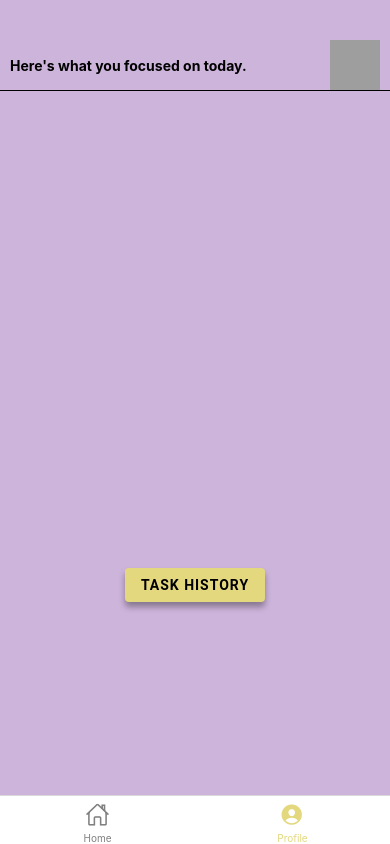
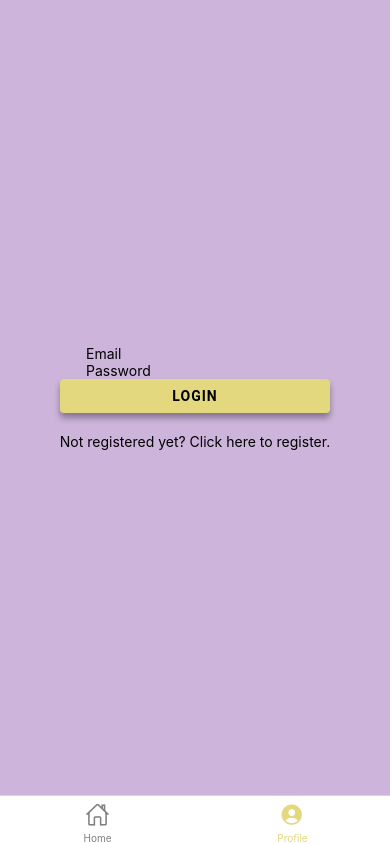
Before and after one commit to kcash-dev/BreakTime, a React Native app: screen /Profile in a window 390 px wide. Built offline with nearby package versions, Linux system fonts and the light colour scheme; grey boxes are pictures that could not be loaded; what expo-notifications would draw is missing.

Commit message:
added login and register

```diff
--- a/package.json
+++ b/package.json
@@ -22,7 +22,8 @@
     "react-native-safe-area-context": "3.2.0",
     "react-native-screens": "~3.4.0",
     "react-native-web": "~0.13.12",
-    "react-redux": "^7.2.5"
+    "react-redux": "^7.2.5",
+    "firebase": "8.2.3"
   },
   "devDependencies": {
     "@babel/core": "^7.9.0"
--- /dev/null
+++ b/src/screens/LoginScreen.js
@@ -0,0 +1,78 @@
+import React, { useState } from 'react'
+import { KeyboardAvoidingView, View, StyleSheet, Text, TextInput, Pressable } from 'react-native'
+import { ButtonComp } from '../components/Button';
+import { colors } from '../utils/Colors';
+
+const LoginScreen = () => {
+    const [ isRegistered, setIsRegistered ] = useState(true)
+    console.log(isRegistered)
+    return (
+        <KeyboardAvoidingView
+            style={ styles.container }
+            behavior="padding"
+        >
+           <View>
+               <TextInput
+                placeholder="Email"
+                // value={}
+                // onChangeText={text => }
+                style={ styles.input }
+               />
+               <TextInput
+                placeholder="Password"
+                // value={}
+                // onChangeText={text => }
+                style={ styles.input }
+                secureTextEntry
+               />
+           </View>
+           {
+               isRegistered ?
+               <View>
+                   <ButtonComp name="Login" />
+                    <Pressable
+                        style={({ pressed }) => ({
+                            opacity: pressed ?
+                                0.5
+                                :
+                                1
+                        })}
+                        onPress={() => setIsRegistered(false)}
+                    >
+                        <Text style={ styles.registeredText }>Not registered yet? Click here to register.</Text>
+                    </Pressable>
+               </View>
+               :
+               <View>
+                   <ButtonComp name="Register" />
+                    <Pressable
+                        style={({ pressed }) => ({
+                            opacity: pressed ?
+                                0.5
+                                :
+                                1
+                        })}
+                        onPress={() => setIsRegistered(true)}
+                    >
+                        <Text style={ styles.registeredText }>Already registered? Click here to log in.</Text>
+                    </Pressable>
+               </View>
+           }
+        </KeyboardAvoidingView>
+    )
+}
+
+export default LoginScreen
+
+const styles = StyleSheet.create({
+    container: {
+        flex: 1,
+        justifyContent: 'center',
+        alignItems: 'center',
+        backgroundColor: colors.primary
+    },
+    registeredText: {
+        textAlign: 'center',
+        marginTop: 20
+    }
+})
--- a/src/screens/ProfileScreen.js
+++ b/src/screens/ProfileScreen.js
@@ -1,124 +1,18 @@
-import React from 'react';
-import { StyleSheet, Text, View, Image, Pressable, FlatList, SafeAreaView } from 'react-native';
-import { colors } from '../utils/Colors';
-import { FontAwesome5 } from '@expo/vector-icons';
-import { Feather } from '@expo/vector-icons';
+import React, { useState } from 'react';
+import { View } from 'react-native'
+import LoginScreen from './LoginScreen';
 
-import { useSelector, useDispatch } from 'react-redux'
-import { removeTask } from '../store/taskAction';
-import { fontSizes } from '../utils/Sizes';
-import { ButtonComp } from '../components/Button';
-
-import { useNavigation } from '@react-navigation/native';
+import UserDataScreen from './UserDataScreen';
 
 export const ProfileScreen = () => {
-    const navigation = useNavigation();
-    const navigateDoneTasks = () => navigation.navigate('TasksDone');
-
-    const tasks = useSelector(state => state.tasks);
-    const data = tasks.filter((item) => item.done === false);
-
+    const [ isLoggedIn, setIsLoggedIn ] = useState(false)
     return (
-        <SafeAreaView style={ styles.container }>
-            <View style={ styles.textContainer }>
-                <Text style={ styles.welcomeText }>
-                    Here's what you focused on today.
-                </Text>
-                <Image
-                    style={ styles.profileImage }
-                    source={{ uri: 'https://i.imgur.com/MfVj0pW.png' }}
-                />
-            </View>
-            <View style={ styles.dataContainer }>
-                <FlatList
-                    data={ tasks }
-                    keyExtractor={item => item.id}
-                    renderItem={({ item }) => (
-                        <View style={ styles.itemContainer }>
-                            <Pressable
-                                style={({ pressed }) => [{
-                                    opacity: pressed ?
-                                        0.5
-                                        :
-                                        1.0
-                                }]}
-                                // onPress={() => }
-                            >
-                                <Text style={ styles.itemText }>{item.task}</Text>
-                            </Pressable>
-                            { !tasks ?
-                                null
-                                :
-                                <View>
-                                    { item.finished === true ?
-                                        <Text style={ styles.finishedText }>Finished</Text>
-                                        :
-                                        <Text style={ styles.unfinishedText }>Unfinished</Text>
-                                    }
-                                </View>
-                            }
-                        </View>
-                    )}
-                />
-            </View>
-            <View style={ styles.buttonContainer }>
-                <ButtonComp name="Task History" callback={ navigateDoneTasks } />
-            </View>
-        </SafeAreaView>
+        <View style={{ flex: 1 }}>
+            { isLoggedIn ?
+                <UserDataScreen />
+                :
+                <LoginScreen />
+            }
+        </View>
     )
 }
-
-const styles = StyleSheet.create({
-    container: {
-        backgroundColor: colors.primary,
-        flex: 1
-    },
-    textContainer: {
-        alignItems: 'center',
-        marginTop: 40,
-        flexDirection: 'row',
-        justifyContent: 'space-between',
-        borderBottomWidth: 1,
-        width: '100%'
-    },
-    dataContainer: {
-        alignContent: 'center',
-        height: '60%'
-    },
-    profileImage: {
-        height: 50,
-        width: 50,
-        right: 10
-    },
-    welcomeText: {
-        left: 10,
-        fontWeight: 'bold'
-    },
-    itemContainer: {
-        borderWidth: 1,
-        backgroundColor: colors.white,
-        flexDirection: 'row',
-        justifyContent: 'space-between',
-        width: '100%',
-        alignItems: 'center',
-        marginVertical: 10
-    },
-    itemText: {
-        fontSize: fontSizes.xl,
-        left: 10
-    },
-    icon: {
-        right: 10
-    },
-    finishedText: {
-        color: colors.green
-    },
-    unfinishedText: {
-        color: colors.red
-    },
-    buttonContainer: {
-        width: '100%',
-        alignItems: 'center',
-        alignContent: 'center'
-    }
-})
--- /dev/null
+++ b/src/screens/UserDataScreen.js
@@ -0,0 +1,122 @@
+import React from 'react';
+import { StyleSheet, Text, View, Image, Pressable, FlatList, SafeAreaView } from 'react-native';
+
+import { useSelector } from 'react-redux'
+import { ButtonComp } from '../components/Button';
+import { useNavigation } from '@react-navigation/native';
+import { colors } from '../utils/Colors';
+import { fontSizes } from '../utils/Sizes';
+
+const UserDataScreen = () => {
+    const navigation = useNavigation();
+    const navigateDoneTasks = () => navigation.navigate('TasksDone');
+
+    const tasks = useSelector(state => state.tasks);
+    const data = tasks.filter((item) => item.done === false);
+
+    return (
+        <SafeAreaView style={ styles.container }>
+            <View style={ styles.textContainer }>
+                <Text style={ styles.welcomeText }>
+                    Here's what you focused on today.
+                </Text>
+                <Image
+                    style={ styles.profileImage }
+                    source={{ uri: 'https://i.imgur.com/MfVj0pW.png' }}
+                />
+            </View>
+            <View style={ styles.dataContainer }>
+                <FlatList
+                    data={ tasks }
+                    keyExtractor={item => item.id}
+                    renderItem={({ item }) => (
+                        <View style={ styles.itemContainer }>
+                            <Pressable
+                                style={({ pressed }) => [{
+                                    opacity: pressed ?
+                                        0.5
+                                        :
+                                        1.0
+                                }]}
+                                // onPress={() => }
+                            >
+                                <Text style={ styles.itemText }>{item.task}</Text>
+                            </Pressable>
+                            { !tasks ?
+                                null
+                                :
+                                <View>
+                                    { item.finished === true ?
+                                        <Text style={ styles.finishedText }>Finished</Text>
+                                        :
+                                        <Text style={ styles.unfinishedText }>Unfinished</Text>
+                                    }
+                                </View>
+                            }
+                        </View>
+                    )}
+                />
+            </View>
+            <View style={ styles.buttonContainer }>
+                <ButtonComp name="Task History" callback={ navigateDoneTasks } />
+            </View>
+        </SafeAreaView>
+    )
+}
+
+export default UserDataScreen
+
+const styles = StyleSheet.create({
+    container: {
+        backgroundColor: colors.primary,
+        flex: 1
+    },
+    textContainer: {
+        alignItems: 'center',
+        marginTop: 40,
+        flexDirection: 'row',
+        justifyContent: 'space-between',
+        borderBottomWidth: 1,
+        width: '100%'
+    },
+    dataContainer: {
+        alignContent: 'center',
+        height: '60%'
+    },
+    profileImage: {
+        height: 50,
+        width: 50,
+        right: 10
+    },
+    welcomeText: {
+        left: 10,
+        fontWeight: 'bold'
+    },
+    itemContainer: {
+        borderWidth: 1,
+        backgroundColor: colors.white,
+        flexDirection: 'row',
+        justifyContent: 'space-between',
+        width: '100%',
+        alignItems: 'center',
+        marginVertical: 10
+    },
+    itemText: {
+        fontSize: fontSizes.xl,
+        left: 10
+    },
+    icon: {
+        right: 10
+    },
+    finishedText: {
+        color: colors.green
+    },
+    unfinishedText: {
+        color: colors.red
+    },
+    buttonContainer: {
+        width: '100%',
+        alignItems: 'center',
+        alignContent: 'center'
+    }
+})
```
Also changed, not shown: 1 other file (tests, documents, lock files or other folders).
